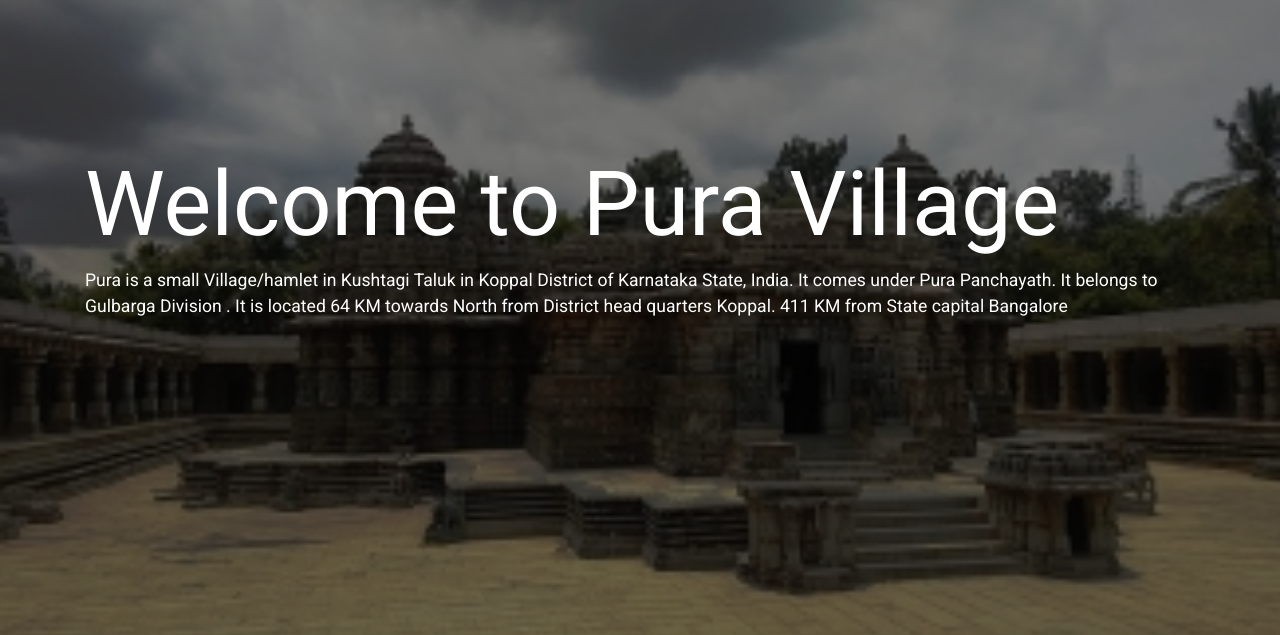
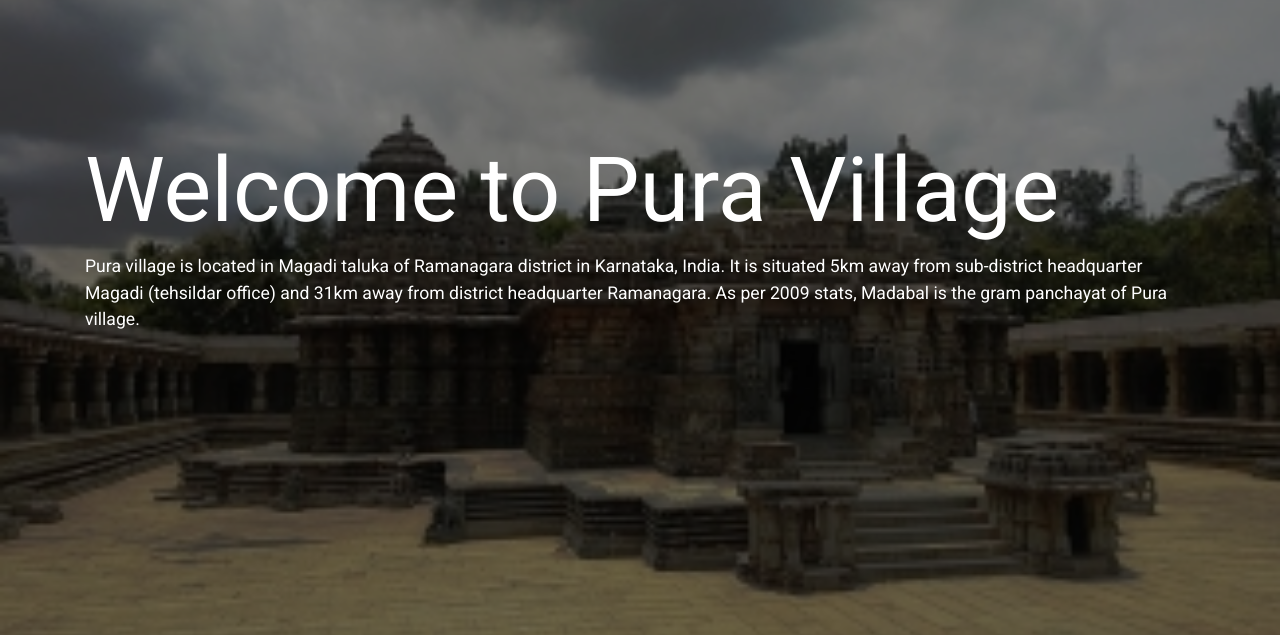
Before and after one commit to sree-cola/TourismIndustryAicte, a plain HTML site: page index.html in a window 1280 px wide. Shown: the part 165-800 px from the top of the page. Drawn offline with nearby package versions, Linux system fonts and the light colour scheme.

Commit message:
Update index.html

```diff
--- a/index.html
+++ b/index.html
@@ -57,7 +57,9 @@
                 <div class="container">
                     <div>
                         <h1>Welcome to Pura Village</h1>
-                        <p>Pura is a small Village/hamlet in Kushtagi Taluk in Koppal District of Karnataka State, India. It comes under Pura Panchayath. It belongs to Gulbarga Division . It is located 64 KM towards North from District head quarters Koppal. 411 KM from State capital Bangalore</p>
+                        <p>Pura village is located in Magadi taluka of Ramanagara district in Karnataka, India. It is situated 5km away from sub-district headquarter Magadi (tehsildar office) and 31km away from district headquarter Ramanagara. As per 2009 stats, Madabal is the gram panchayat of Pura village.
+
+</p>
                     </div>
                 </div>
             </div>
```
